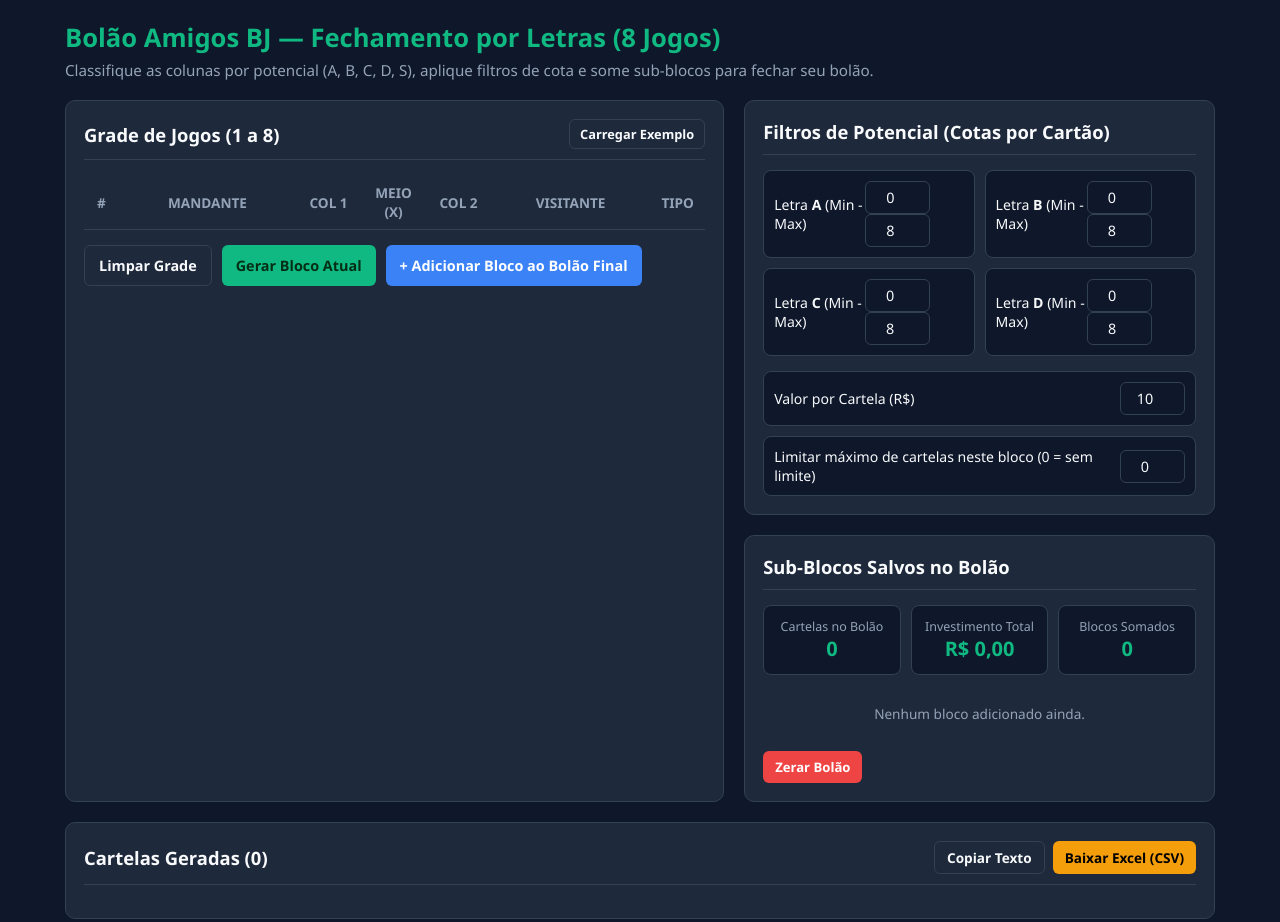
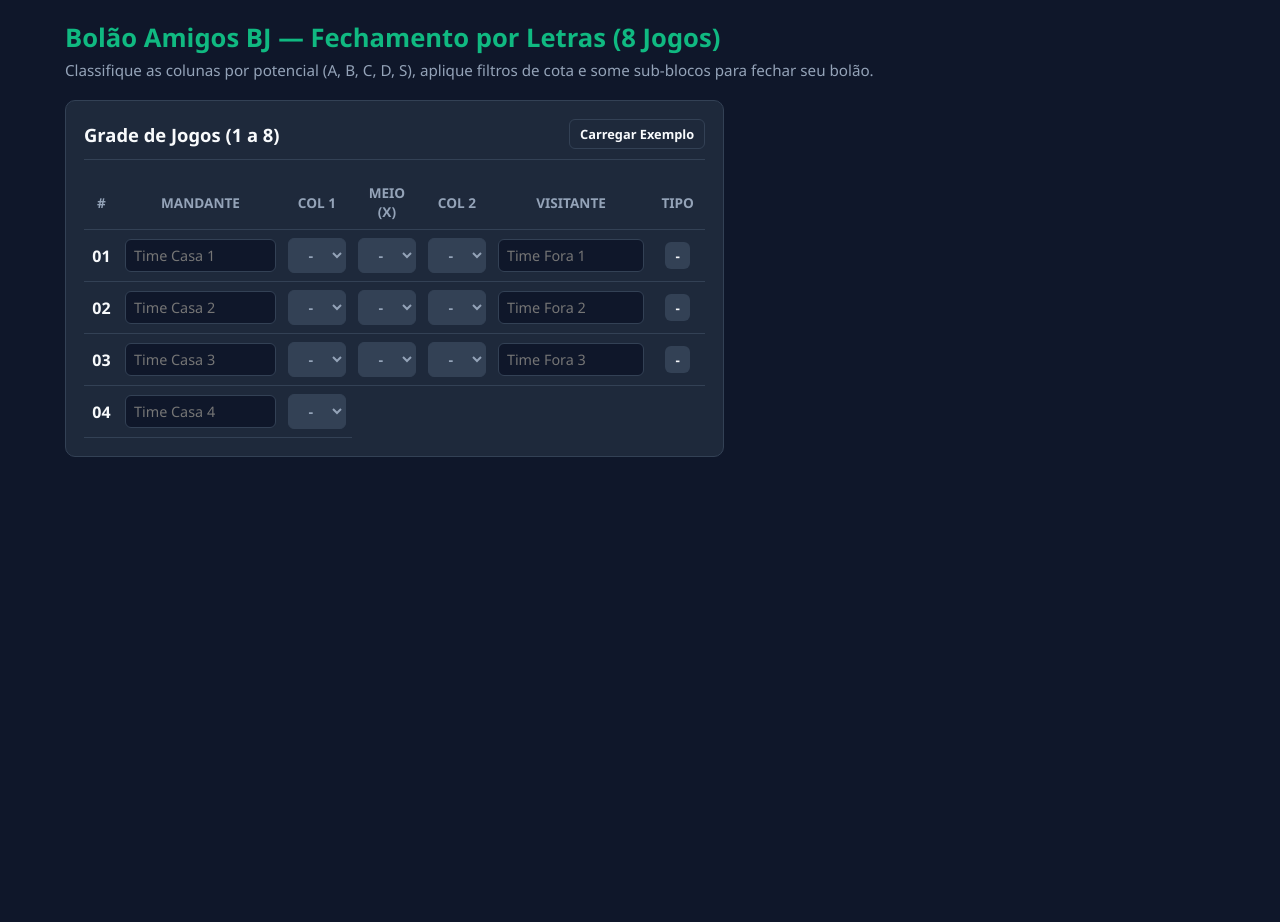
Before and after one commit to almoxarifado-valedoverdao/bolaoamigosbj, a plain HTML site: page index.html in a window 1280 px wide. After the commit the page ends 800 px from the top, so only its background shows below. Drawn offline with Linux system fonts and the light colour scheme.

Commit message:
Update index.html

```diff
--- a/index.html
+++ b/index.html
@@ -19,26 +19,13 @@
     }
 
     * { box-sizing: border-box; font-family: 'Segoe UI', Tahoma, Geneva, Verdana, sans-serif; }
-    body {
-      margin: 0;
-      padding: 20px;
-      background-color: var(--bg);
-      color: var(--text);
-    }
-
+    body { margin: 0; padding: 20px; background-color: var(--bg); color: var(--text); }
     .container { max-width: 1150px; margin: 0 auto; }
     h1 { margin: 0 0 5px 0; font-size: 1.6rem; color: var(--primary); }
     p.subtitle { margin: 0 0 20px 0; color: var(--muted); font-size: 0.95rem; }
 
-    .grid-layout {
-      display: grid;
-      grid-template-columns: 1.4fr 1fr;
-      gap: 20px;
-    }
-
-    @media (max-width: 900px) {
-      .grid-layout { grid-template-columns: 1fr; }
-    }
+    .grid-layout { display: grid; grid-template-columns: 1.4fr 1fr; gap: 20px; }
+    @media (max-width: 900px) { .grid-layout { grid-template-columns: 1fr; } }
 
     .panel {
       background: var(--card);
@@ -59,17 +46,8 @@
       align-items: center;
     }
 
-    table {
-      width: 100%;
-      border-collapse: collapse;
-    }
-
-    th, td {
-      padding: 8px 6px;
-      text-align: center;
-      border-bottom: 1px solid var(--border);
-    }
-
+    table { width: 100%; border-collapse: collapse; }
+    th, td { padding: 8px 6px; text-align: center; border-bottom: 1px solid var(--border); }
     th { color: var(--muted); font-size: 0.85rem; text-transform: uppercase; }
 
     input[type="text"], input[type="number"], select {
@@ -84,13 +62,7 @@
     input[type="text"] { width: 100%; }
     input[type="number"] { width: 65px; text-align: center; }
 
-    select.letra-select {
-      font-weight: bold;
-      width: 58px;
-      text-align: center;
-      cursor: pointer;
-    }
-
+    select.letra-select { font-weight: bold; width: 58px; text-align: center; cursor: pointer; }
     .letra-A { background: #166534 !important; color: #fff; }
     .letra-B { background: #1d4ed8 !important; color: #fff; }
     .letra-C { background: #b45309 !important; color: #fff; }
@@ -107,13 +79,7 @@
       background: #334155;
     }
 
-    .filtros-grid {
-      display: grid;
-      grid-template-columns: repeat(2, 1fr);
-      gap: 10px;
-      margin-bottom: 15px;
-    }
-
+    .filtros-grid { display: grid; grid-template-columns: repeat(2, 1fr); gap: 10px; margin-bottom: 15px; }
     .filtro-item {
       background: #0f172a;
       padding: 10px;
@@ -125,13 +91,7 @@
       font-size: 0.88rem;
     }
 
-    .btn-group {
-      display: flex;
-      flex-wrap: wrap;
-      gap: 10px;
-      margin-top: 15px;
-    }
-
+    .btn-group { display: flex; flex-wrap: wrap; gap: 10px; margin-top: 15px; }
     button {
       border: none;
       border-radius: 6px;
@@ -151,13 +111,7 @@
     .btn-outline { background: transparent; border: 1px solid var(--border); color: var(--text); }
     .btn-outline:hover { background: #334155; }
 
-    .stats-bar {
-      display: grid;
-      grid-template-columns: repeat(3, 1fr);
-      gap: 10px;
-      margin-bottom: 15px;
-    }
-
+    .stats-bar { display: grid; grid-template-columns: repeat(3, 1fr); gap: 10px; margin-bottom: 15px; }
     .stat-box {
       background: #0f172a;
       padding: 12px;
@@ -165,16 +119,10 @@
       border: 1px solid var(--border);
       text-align: center;
     }
-
     .stat-box span { display: block; font-size: 0.78rem; color: var(--muted); }
     .stat-box strong { font-size: 1.25rem; color: var(--primary); }
 
-    .blocos-lista {
-      max-height: 180px;
-      overflow-y: auto;
-      margin-top: 10px;
-    }
-
+    .blocos-lista { max-height: 180px; overflow-y: auto; margin-top: 10px; }
     .bloco-card {
       background: #0f172a;
       border: 1px solid var(--border);
@@ -224,94 +172,35 @@
               <th style="width: 55px;">Tipo</th>
             </tr>
           </thead>
-          <tbody id="tabela-jogos"></tbody>
-        </table>
-
-        <div class="btn-group">
-          <button type="button" class="btn-outline" onclick="limparGrade()">Limpar Grade</button>
-          <button type="button" class="btn-primary" onclick="gerarBlocoAtual()">Gerar Bloco Atual</button>
-          <button type="button" class="btn-accent" onclick="adicionarAoBolao()">+ Adicionar Bloco ao Bolão Final</button>
-        </div>
-      </div>
-
-      <div>
-        <div class="panel">
-          <h2>Filtros de Potencial (Cotas por Cartão)</h2>
-          <div class="filtros-grid">
-            <div class="filtro-item">
-              <span>Letra <strong>A</strong> (Min - Max)</span>
-              <div>
-                <input type="number" id="minA" value="0" min="0" max="8" />
-                <input type="number" id="maxA" value="8" min="0" max="8" />
-              </div>
-            </div>
-            <div class="filtro-item">
-              <span>Letra <strong>B</strong> (Min - Max)</span>
-              <div>
-                <input type="number" id="minB" value="0" min="0" max="8" />
-                <input type="number" id="maxB" value="8" min="0" max="8" />
-              </div>
-            </div>
-            <div class="filtro-item">
-              <span>Letra <strong>C</strong> (Min - Max)</span>
-              <div>
-                <input type="number" id="minC" value="0" min="0" max="8" />
-                <input type="number" id="maxC" value="8" min="0" max="8" />
-              </div>
-            </div>
-            <div class="filtro-item">
-              <span>Letra <strong>D</strong> (Min - Max)</span>
-              <div>
-                <input type="number" id="minD" value="0" min="0" max="8" />
-                <input type="number" id="maxD" value="8" min="0" max="8" />
-              </div>
-            </div>
-          </div>
-
-          <div class="filtro-item" style="margin-bottom: 10px;">
-            <span>Valor por Cartela (R$)</span>
-            <input type="number" id="valorCota" value="10" min="1" step="0.5" onchange="atualizarResumo()" />
-          </div>
-
-          <div class="filtro-item">
-            <span>Limitar máximo de cartelas neste bloco (0 = sem limite)</span>
-            <input type="number" id="limiteCartelas" value="0" min="0" max="6561" />
-          </div>
-        </div>
-
-        <div class="panel">
-          <h2>Sub-Blocos Salvos no Bolão</h2>
-          <div class="stats-bar">
-            <div class="stat-box">
-              <span>Cartelas no Bolão</span>
-              <strong id="totalCartelas">0</strong>
-            </div>
-            <div class="stat-box">
-              <span>Investimento Total</span>
-              <strong id="totalValor">R$ 0,00</strong>
-            </div>
-            <div class="stat-box">
-              <span>Blocos Somados</span>
-              <strong id="totalBlocos">0</strong>
-            </div>
-          </div>
-
-          <div class="blocos-lista" id="lista-blocos">
-            <p style="color: var(--muted); font-size: 0.85rem; text-align: center;">Nenhum bloco adicionado ainda.</p>
-          </div>
-
-          <div class="btn-group">
-            <button type="button" class="btn-danger" onclick="zerarBolao()" style="padding: 7px 12px; font-size: 0.82rem;">Zerar Bolão</button>
-          </div>
-        </div>
-      </div>
-    </div>
-
-    <div class="panel">
-      <h2>
-        <span>Cartelas Geradas (<span id="contador-saida">0</span>)</span>
-        <div style="display: flex; gap: 8px;">
-          <button type="button" class="btn-outline" onclick="copiarCartelas()" style="padding: 6px 12px; font-size: 0.85rem;">Copiar Texto</button>
-          <button type="button" class="btn-warning" onclick="baixarCSV()" style="padding: 6px 12px; font-size: 0.85rem;">Baixar Excel (CSV)</button>
-        </div>
-      </h2>
+          <tbody id="tabela-jogos">
+            <tr>
+              <td><strong>01</strong></td>
+              <td><input type="text" id="mandante_1" placeholder="Time Casa 1"></td>
+              <td><select id="j_1_c_0" class="letra-select letra-OFF" onchange="atualizarEstiloSelect(this, 1)"><option value="-">-</option><option value="A">A</option><option value="B">B</option><option value="C">C</option><option value="D">D</option><option value="S">S</option></select></td>
+              <td><select id="j_1_c_1" class="letra-select letra-OFF" onchange="atualizarEstiloSelect(this, 1)"><option value="-">-</option><option value="A">A</option><option value="B">B</option><option value="C">C</option><option value="D">D</option><option value="S">S</option></select></td>
+              <td><select id="j_1_c_2" class="letra-select letra-OFF" onchange="atualizarEstiloSelect(this, 1)"><option value="-">-</option><option value="A">A</option><option value="B">B</option><option value="C">C</option><option value="D">D</option><option value="S">S</option></select></td>
+              <td><input type="text" id="visitante_1" placeholder="Time Fora 1"></td>
+              <td><span class="badge-tipo" id="tipo_1">-</span></td>
+            </tr>
+            <tr>
+              <td><strong>02</strong></td>
+              <td><input type="text" id="mandante_2" placeholder="Time Casa 2"></td>
+              <td><select id="j_2_c_0" class="letra-select letra-OFF" onchange="atualizarEstiloSelect(this, 2)"><option value="-">-</option><option value="A">A</option><option value="B">B</option><option value="C">C</option><option value="D">D</option><option value="S">S</option></select></td>
+              <td><select id="j_2_c_1" class="letra-select letra-OFF" onchange="atualizarEstiloSelect(this, 2)"><option value="-">-</option><option value="A">A</option><option value="B">B</option><option value="C">C</option><option value="D">D</option><option value="S">S</option></select></td>
+              <td><select id="j_2_c_2" class="letra-select letra-OFF" onchange="atualizarEstiloSelect(this, 2)"><option value="-">-</option><option value="A">A</option><option value="B">B</option><option value="C">C</option><option value="D">D</option><option value="S">S</option></select></td>
+              <td><input type="text" id="visitante_2" placeholder="Time Fora 2"></td>
+              <td><span class="badge-tipo" id="tipo_2">-</span></td>
+            </tr>
+            <tr>
+              <td><strong>03</strong></td>
+              <td><input type="text" id="mandante_3" placeholder="Time Casa 3"></td>
+              <td><select id="j_3_c_0" class="letra-select letra-OFF" onchange="atualizarEstiloSelect(this, 3)"><option value="-">-</option><option value="A">A</option><option value="B">B</option><option value="C">C</option><option value="D">D</option><option value="S">S</option></select></td>
+              <td><select id="j_3_c_1" class="letra-select letra-OFF" onchange="atualizarEstiloSelect(this, 3)"><option value="-">-</option><option value="A">A</option><option value="B">B</option><option value="C">C</option><option value="D">D</option><option value="S">S</option></select></td>
+              <td><select id="j_3_c_2" class="letra-select letra-OFF" onchange="atualizarEstiloSelect(this, 3)"><option value="-">-</option><option value="A">A</option><option value="B">B</option><option value="C">C</option><option value="D">D</option><option value="S">S</option></select></td>
+              <td><input type="text" id="visitante_3" placeholder="Time Fora 3"></td>
+              <td><span class="badge-tipo" id="tipo_3">-</span></td>
+            </tr>
+            <tr>
+              <td><strong>04</strong></td>
+              <td><input type="text" id="mandante_4" placeholder="Time Casa 4"></td>
+              <td><select id="j_4_c_0" class="letra-select letra-OFF" onchange="atualizarEstiloSelect(this, 4)"><option value="-">-</option><option value="A">A</option><option value="B">B</option><option value="C">C</option><option value="D">D</option><option value="S">S</option></select></td>
```
